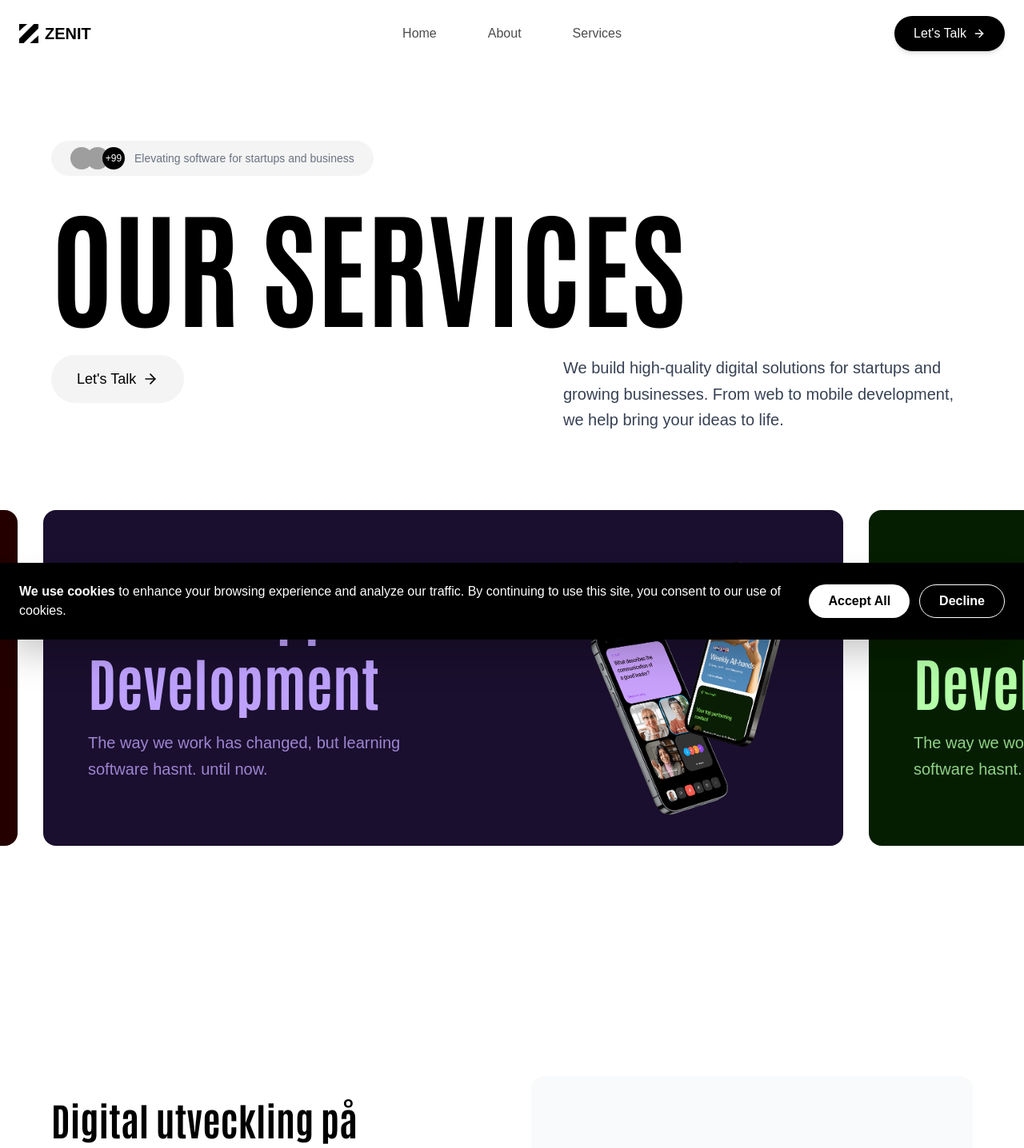
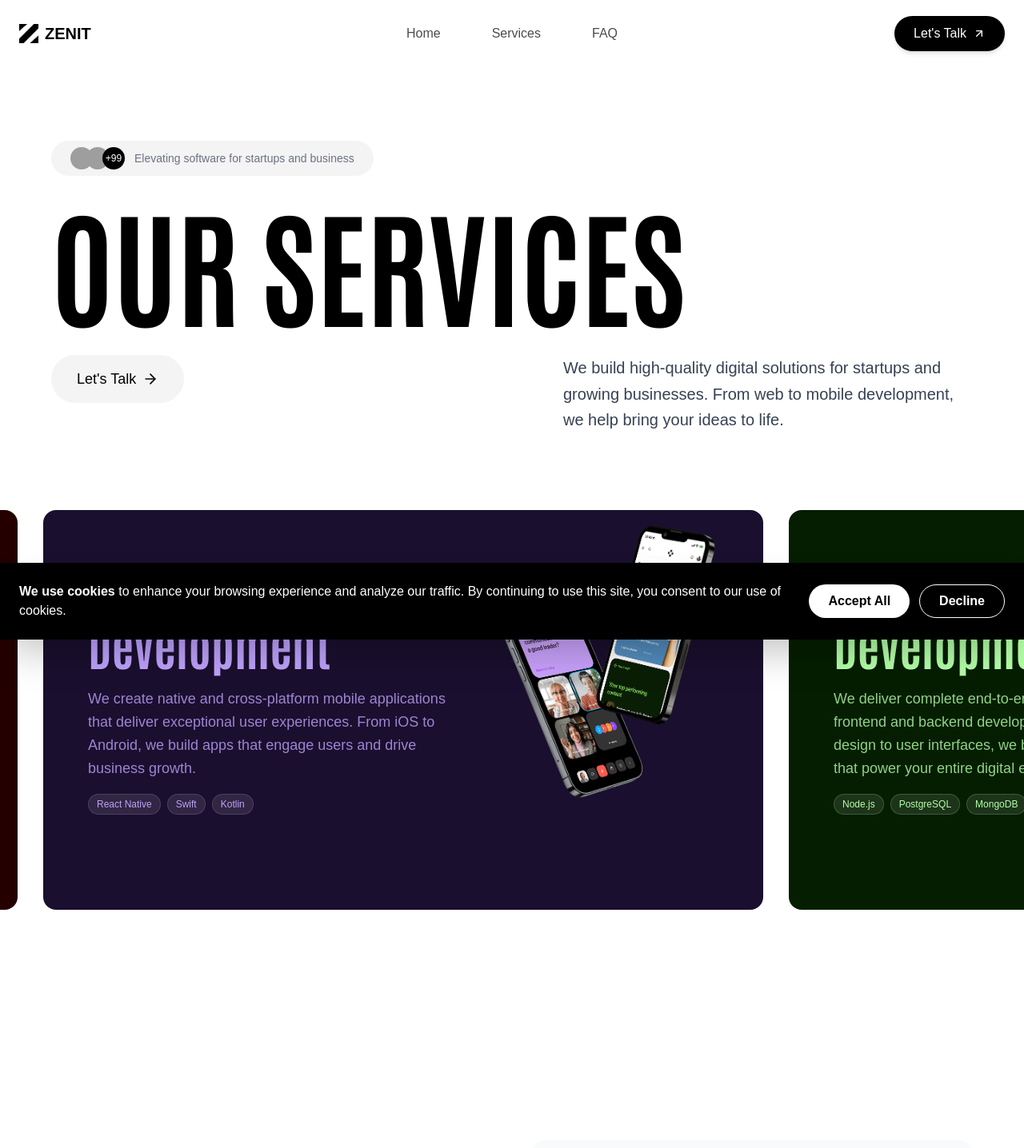
Before and after one commit to momo0327/zenitdigital2, a Next.js app: page /services in a window 1280 px wide. Shown: the top 1436 px of the page at 80% size. Built offline with nearby package versions, Linux system fonts and the light colour scheme; no server answers; grey boxes are pictures that could not be loaded.

Commit message:
din farsa

```diff
--- a/app/components/Cta.tsx
+++ b/app/components/Cta.tsx
@@ -19,7 +19,7 @@ const CTA: React.FC<CTAProps> = ({
 
           {/* Content */}
           <div className="relative z-10 max-w-2xl 2xl:max-w-4xl mx-auto">
-            <p className={`${textColor} font-bold font-antonio text-lg 2xl:text-2xl`}>COME ON</p>
+            <p className={`${textColor} font-bold font-antonio text-lg 2xl:text-2xl`}>HAVE AN IDEA?</p>
             <h2 className={`text-5xl md:text-4xl lg:text-5xl xl:text-8xl 2xl:text-[10rem] font-antonio font-bold ${accentColor} leading-tight mb-6 2xl:mb-10`}>
               LETS MAKE
               <br />
--- a/app/components/GreenCta.tsx
+++ b/app/components/GreenCta.tsx
@@ -11,9 +11,9 @@ const GreenCTA = () => {
         <div className="bg-[#0A0D24] px-8 md:px-12 lg:px-16 2xl:px-24 py-20 md:py-24 lg:py-32 2xl:py-40 text-center h-1/2 flex items-center rounded-b-lg">
           <div className="max-w-4xl 2xl:max-w-6xl mx-auto w-full">
             {/* Main Title */}
-            <p className='font-antonio text-lg 2xl:text-2xl'>COME ON</p>
+            <p className='font-antonio text-lg 2xl:text-2xl'>HAVE AN IDEA?</p>
             <h2 className="text-5xl sm:text-6xl md:text-7xl lg:text-8xl xl:text-9xl 2xl:text-[10rem] font-antonio font-bold text-[#9AC2FF] mb-8 2xl:mb-12">
-              LETS TURN YOUR <br /> IDEA  INTO REALITY
+              LETS MAKE <br /> IT  HAPPEN
             </h2>
             {/* Subtitle */}
             {/* CTA Buttons */}
--- a/app/components/ReversedHeader.tsx
+++ b/app/components/ReversedHeader.tsx
@@ -23,7 +23,7 @@ const ReversedHeader = () => {
 
           {/* Right side - Content */}
           <div className="flex-1 text-left">
-            <h2 className="text-4xl md:text-5xl 2xl:text-7xl font-antonio font-bold text-[#BEA1FC] leading-tight mb-6 2xl:mb-8">
+            <h2 className="text-5xl md:text-5xl 2xl:text-7xl font-antonio font-bold text-[#BEA1FC] leading-tight mb-6 2xl:mb-8">
               Mobile App Development
             </h2>
             <p className="text-base md:text-lg 2xl:text-2xl text-[#BEA1FC] mb-6 2xl:mb-10 leading-relaxed">
--- a/app/components/navbar.tsx
+++ b/app/components/navbar.tsx
@@ -1,9 +1,10 @@
 'use client'
 import React, { useState, useEffect } from 'react';
 import Image from 'next/image';
+import Link from 'next/link';
 import StaggeredMenu from './StaggeredMenu/index';
 import { useBreakpoint } from '@/app/hooks/useMediaQuery';
-import { ArrowRight } from 'lucide-react';
+import { ArrowUpRight } from 'lucide-react';
 
 interface NavbarProps {
   bgColor?: string;
@@ -52,8 +53,8 @@ const Navbar: React.FC<NavbarProps> = ({
 
   const menuItems = [
     { label: 'Home', ariaLabel: 'Go to home page', link: '/' },
-    { label: 'About', ariaLabel: 'Learn about us', link: '/about' },
-    { label: 'Services', ariaLabel: 'Explore our features', link: '/services' },
+    { label: 'Services', ariaLabel: 'Explore our services', link: '/services' },
+    { label: 'Contact', ariaLabel: 'Get in touch with us', link: '/ContactPage' },
   ];
 
   const socialItems = [
@@ -70,30 +71,30 @@ const Navbar: React.FC<NavbarProps> = ({
       }`}>
         <div className="flex items-center justify-between max-w-7xl 2xl:max-w-[1600px] mx-auto">
           {/* Logo */}
-          <div className={`flex items-center gap-2 2xl:gap-3 text-xl 2xl:text-3xl font-bold ${logoColor} cursor-pointer`}>
+          <Link href="/" className={`flex items-center gap-2 2xl:gap-3 text-xl 2xl:text-3xl font-bold ${logoColor} cursor-pointer`}>
             <Image
               src="/ZenitLogo.png"
               alt="Zenit Digital Logo"
               width={32}
               height={32}
-              className="w-6 h-6 2xl:w-10 2xl:h-10"
+              className="w-5 h-5 md:w-6 md:h-6 2xl:w-8 2xl:h-8"
               priority
             />
             ZENIT
-          </div>
+          </Link>
 
           {/* Center Navigation - Responsive with useBreakpoint */}
           {!isMobile && (
             <div className="flex space-x-2 md:space-x-8 2xl:space-x-12 absolute left-1/2 transform -translate-x-1/2">
-              <button className={`${textColor} opacity-70 hover:opacity-100 px-2 md:px-4 2xl:px-6 py-2 2xl:py-3 rounded-md ${hoverBgColor} transition-all duration-200 text-sm md:text-base 2xl:text-xl`}>
+              <Link href="/" className={`${textColor} opacity-70 hover:opacity-100 px-2 md:px-4 2xl:px-6 py-2 2xl:py-3 rounded-md ${hoverBgColor} transition-all duration-200 text-sm md:text-base 2xl:text-xl cursor-pointer`}>
                 Home
-              </button>
-              <button className={`${textColor} opacity-70 hover:opacity-100 px-2 md:px-4 2xl:px-6 py-2 2xl:py-3 rounded-md ${hoverBgColor} transition-all duration-200 text-sm md:text-base 2xl:text-xl`}>
-                About
-              </button>
-              <button className={`${textColor} opacity-70 hover:opacity-100 px-2 md:px-4 2xl:px-6 py-2 2xl:py-3 rounded-md ${hoverBgColor} transition-all duration-200 text-sm md:text-base 2xl:text-xl`}>
+              </Link>
+              <Link href="/services" className={`${textColor} opacity-70 hover:opacity-100 px-2 md:px-4 2xl:px-6 py-2 2xl:py-3 rounded-md ${hoverBgColor} transition-all duration-200 text-sm md:text-base 2xl:text-xl cursor-pointer`}>
                 Services
-              </button>
+              </Link>
+              <Link href="/#faq" className={`${textColor} opacity-70 hover:opacity-100 px-2 md:px-4 2xl:px-6 py-2 2xl:py-3 rounded-md ${hoverBgColor} transition-all duration-200 text-sm md:text-base 2xl:text-xl cursor-pointer`}>
+                FAQ
+              </Link>
             </div>
           )}
 
@@ -120,10 +121,11 @@ const Navbar: React.FC<NavbarProps> = ({
 
           {/* Right side - Let's Talk button (only on desktop) */}
           <div className="hidden lg:flex items-center">
-            <button className="group bg-black text-white px-6 py-2.5 2xl:px-8 2xl:py-3.5 rounded-full hover:bg-gray-900 transition-all duration-300 text-base 2xl:text-xl font-medium flex items-center gap-2 shadow-md hover:shadow-lg">
-              Let's Talk
-              <ArrowRight className="w-4 h-4 2xl:w-5 2xl:h-5 transition-transform duration-300 group-hover:translate-x-1" />
-            </button>
+            <Link href="/ContactPage" className="group relative bg-black text-white px-6 py-2.5 2xl:px-8 2xl:py-3.5 rounded-full overflow-hidden transition-all duration-300 text-base 2xl:text-xl font-medium flex items-center gap-2 shadow-md hover:shadow-lg cursor-pointer transform hover:scale-105 z-10">
+              <span className="absolute inset-0 bg-[#D5EA9D] translate-y-full group-hover:translate-y-0 transition-transform duration-500 ease-in-out rounded-full -z-10"></span>
+              <span className="relative z-10 transition-colors duration-500 group-hover:text-black">Let's Talk</span>
+              <ArrowUpRight className="relative z-10 w-4 h-4 2xl:w-5 2xl:h-5 transition-all duration-500 ease-in-out group-hover:translate-x-0.5 group-hover:-translate-y-0.5 group-hover:text-black" />
+            </Link>
           </div>
         </div>
       </nav>
--- a/app/components/sections/ServicesScroll.tsx
+++ b/app/components/sections/ServicesScroll.tsx
@@ -123,26 +123,38 @@ const ServicesScroll = () => {
                 className="block flex-shrink-0 group"
               >
                 <div
-                  className={`${service.bgColor} rounded-2xl 2xl:rounded-3xl p-8 md:p-12 lg:p-14 2xl:p-20 w-[340px] h-[480px] md:w-[800px] md:h-[420px] lg:w-[1000px] 2xl:w-[1400px] 2xl:h-[600px] flex flex-col md:flex-row items-center md:justify-between transition-shadow duration-300 group-hover:shadow-2xl`}
+                  className={`${service.bgColor} rounded-2xl 2xl:rounded-3xl p-6 sm:p-8 md:p-10 lg:p-14 2xl:p-20 w-[85vw] min-w-[300px] max-w-[380px] h-auto min-h-[500px] sm:w-[90vw] sm:max-w-[400px] md:w-[700px] md:max-w-[800px] md:h-[420px] lg:w-[900px] lg:max-w-[1000px] lg:h-[420px] 2xl:w-[1200px] 2xl:max-w-[1400px] 2xl:h-[600px] flex flex-col md:flex-row items-center md:items-start md:justify-between transition-shadow duration-300 group-hover:shadow-2xl`}
                 >
                   {/* Text Content */}
                   <div className="flex-1 text-left mb-6 md:mb-0">
-                    <h3 className={`text-4xl md:text-5xl lg:text-7xl 2xl:text-8xl font-bold font-antonio ${service.textColor} mb-4 2xl:mb-6 leading-tight`}>
+                    <h3 className={`text-3xl md:text-4xl lg:text-6xl 2xl:text-7xl font-bold font-antonio ${service.textColor} mb-4 2xl:mb-6 leading-tight`}>
                       {service.title}
                     </h3>
-                    <p className={`text-base md:text-lg lg:text-xl 2xl:text-3xl ${service.textColor} opacity-80 leading-relaxed md:max-w-md 2xl:max-w-2xl`}>
+                    <p className={`text-base md:text-lg lg:text-md 2xl:text-2xl ${service.textColor} opacity-80 leading-relaxed md:max-w-md 2xl:max-w-2xl mb-4 2xl:mb-6`}>
                       {service.description}
                     </p>
+                    {'technologies' in service && service.technologies && (
+                      <div className="flex gap-1.5 md:gap-2 2xl:gap-3 flex-wrap mt-3 2xl:mt-4">
+                        {service.technologies.map((tech: string, techIndex: number) => (
+                          <span
+                            key={techIndex}
+                            className={`${service.textColor} bg-white/10 backdrop-blur-sm px-2 py-0.5 md:px-2.5 md:py-1 2xl:px-4 2xl:py-1.5 rounded-full text-[10px] md:text-xs 2xl:text-base font-medium border border-current/20`}
+                          >
+                            {tech}
+                          </span>
+                        ))}
+                      </div>
+                    )}
                   </div>
 
                   {/* Image */}
-                  <div className="flex-shrink-0 flex items-center justify-center md:ml-8 2xl:ml-12 mt-auto">
+                  <div className="flex-shrink-0 flex items-center justify-center md:ml-6 lg:ml-8 2xl:ml-12 mt-4 md:mt-0 w-[180px] sm:w-[200px] md:w-[200px] lg:w-[260px] xl:w-[300px] 2xl:w-[400px] h-[180px] sm:h-[200px] md:h-[200px] lg:h-[260px] xl:h-[300px] 2xl:h-[400px]">
                     <OptimizedImage
                       src={service.image}
                       alt={`${service.title} - Zenit Digital`}
-                      width={300}
-                      height={250}
-                      className="w-[220px] md:w-[220px] lg:w-[280px] 2xl:w-[400px] h-auto object-contain"
+                      width={400}
+                      height={400}
+                      className="w-full h-full object-contain max-w-full max-h-full"
                       quality={IMAGE_QUALITY.HIGH}
                       enableBlur
                     />
--- a/app/components/subHeader.tsx
+++ b/app/components/subHeader.tsx
@@ -9,7 +9,7 @@ const Header = () => {
         <div className="flex flex-col md:flex-row items-center gap-8 2xl:gap-12 w-full">
           {/* Left side - Content */}
           <div className="flex-1 text-left">
-            <h2 className="text-4xl md:text-5xl 2xl:text-7xl font-antonio font-bold text-[#FF5147] leading-tight mb-6 2xl:mb-8">
+            <h2 className="text-5xl md:text-5xl 2xl:text-7xl font-antonio font-bold text-[#FF5147] leading-tight mb-6 2xl:mb-8">
               Web App Development
             </h2>
             <p className="text-base md:text-lg 2xl:text-2xl text-[#FF5147] mb-6 2xl:mb-10 leading-relaxed">
@@ -32,9 +32,9 @@ const Header = () => {
           {/* Right side - Phone Image */}
           <div className="flex-1 flex justify-center">
             <OptimizedImage
-              src="/h-1 3.png"
+              src="/ipadred.png"
               alt="Web development services - Responsive website design and modern web applications"
-              width={384}
+              width={584}
               height={400}
               className="w-80 md:w-92 lg:w-96 2xl:w-[500px] h-auto object-contain transform"
               quality={IMAGE_QUALITY.HIGH}
--- a/app/components/text.tsx
+++ b/app/components/text.tsx
@@ -51,9 +51,9 @@ const BigText = () => {
           </h1>
 
           <div className="mt-8 lg:mt-12 2xl:mt-16">
-            <button className="inline-flex items-center text-base lg:text-lg 2xl:text-xl font-medium text-black hover:text-gray-700 transition-colors border-b border-black hover:border-gray-700 pb-1 2xl:pb-2">
-              Let&apos;s Talk
-              <svg className="w-4 h-4 lg:w-5 lg:h-5 2xl:w-6 2xl:h-6 ml-2" fill="none" stroke="currentColor" viewBox="0 0 24 24">
+            <button className="group inline-flex items-center text-base lg:text-lg 2xl:text-xl font-medium text-black hover:text-gray-700 transition-all duration-300 border-b-2 border-black hover:border-gray-700 pb-1 2xl:pb-2 cursor-pointer">
+              <span className="transition-transform duration-300 group-hover:translate-x-1">Let&apos;s Talk</span>
+              <svg className="w-4 h-4 lg:w-5 lg:h-5 2xl:w-6 2xl:h-6 ml-2 transition-transform duration-300 group-hover:translate-x-1 group-hover:-translate-y-1" fill="none" stroke="currentColor" viewBox="0 0 24 24">
                 <path strokeLinecap="round" strokeLinejoin="round" strokeWidth={2} d="M7 17l9.2-9.2M17 17V7H7" />
               </svg>
             </button>
--- a/app/constants/content.ts
+++ b/app/constants/content.ts
@@ -35,27 +35,30 @@ export const SERVICES_OVERVIEW = {
   items: [
     {
       title: 'Web App Development',
-      description: "The way we work has changed, but learning software hasnt. until now.",
+      description: "We build responsive web applications optimized for performance and SEO. From landing pages to complex web platforms, we create solutions that drive traffic and convert visitors into customers.",
       bgColor: 'bg-[#240000]',
       textColor: 'text-[#FF5147]',
       href: '/WebDev',
       image: '/h-1 3.png',
+      technologies: ['Next.js', 'React', 'TypeScript'],
     },
     {
       title: 'Mobile App Development',
-      description: "The way we work has changed, but learning software hasnt. until now.",
+      description: "We create native and cross-platform mobile applications that deliver exceptional user experiences. From iOS to Android, we build apps that engage users and drive business growth.",
       bgColor: 'bg-[#1a0f2e]',
       textColor: 'text-[#BEA1FC]',
       href: '/MobileDev',
       image: '/Group 6-3.png',
+      technologies: ['React Native', 'Swift', 'Kotlin'],
     },
     {
       title: 'Fullstack Development',
-      description: "The way we work has changed, but learning software hasnt. until now.",
+      description: "We deliver complete end-to-end solutions combining frontend and backend development. From database design to user interfaces, we build scalable applications that power your entire digital ecosystem.",
       bgColor: 'bg-[#051E01]',
       textColor: 'text-[#B4FFA8]',
       href: '/FullstackDev',
       image: '/Group 6-3.png',
+      technologies: ['Node.js', 'PostgreSQL', 'MongoDB'],
     },
   ],
 } as const;
```
Also changed, not shown: app/components/ScrollStack.tsx (+4 -4 lines), app/components/header.tsx (+16 -2 lines), app/page.tsx (+5 -3 lines), public/ipadred.png (added).
